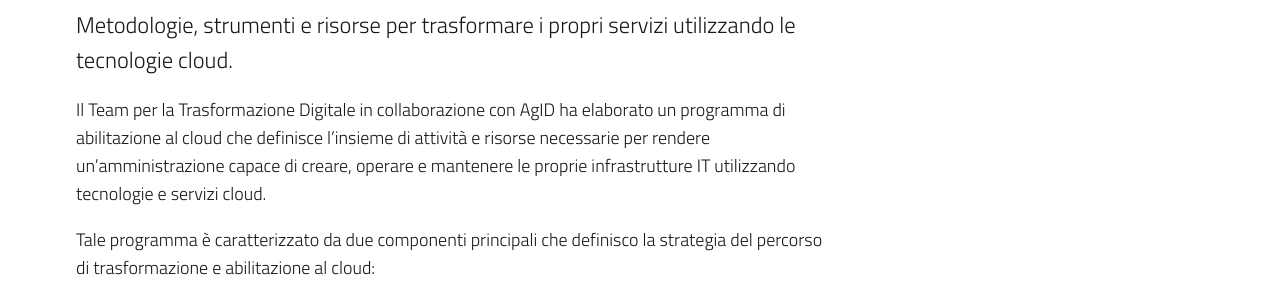
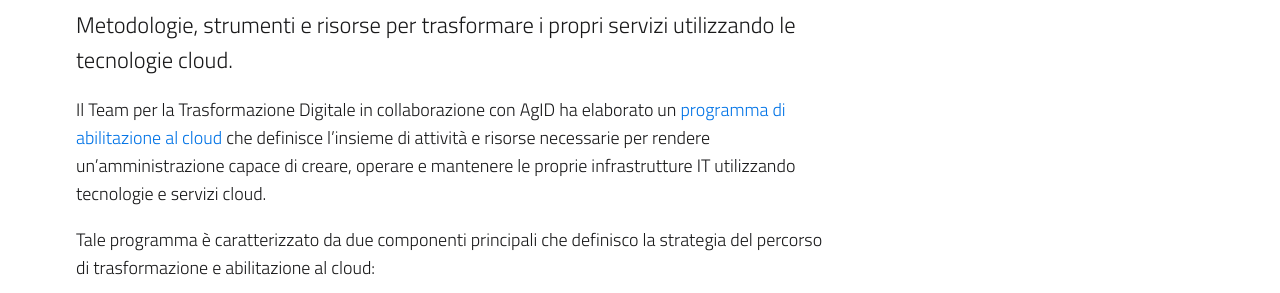
Before and after one commit to italia/cloud.italia.it, a Jekyll site: the page built from it/cloud-enablement.md, in a window 1280 px wide. Shown: the part 385-678 px from the top of the page. Built offline with Jekyll 4.4.1, drawn with Linux system fonts in a browser that asks for light colours; some of the changed lines change nothing that is shown.

Commit message:
Added link

```diff
--- a/it/cloud-enablement.md
+++ b/it/cloud-enablement.md
@@ -7,8 +7,8 @@ ref: cloud-enablement
 order: 2
 ---
 
-Il Team per la Trasformazione Digitale in collaborazione con AgID ha elaborato un programma di
-abilitazione al cloud che definisce l'insieme di attività e risorse necessarie
+Il Team per la Trasformazione Digitale in collaborazione con AgID ha elaborato un [programma di
+abilitazione al cloud](https://cloud-italia.readthedocs.io/projects/cloud-italia-docs/it/latest/cloud-enablement.html) che definisce l'insieme di attività e risorse necessarie
 per rendere un’amministrazione capace di creare, operare e mantenere le proprie infrastrutture IT
 utilizzando tecnologie e servizi cloud.
 
```
